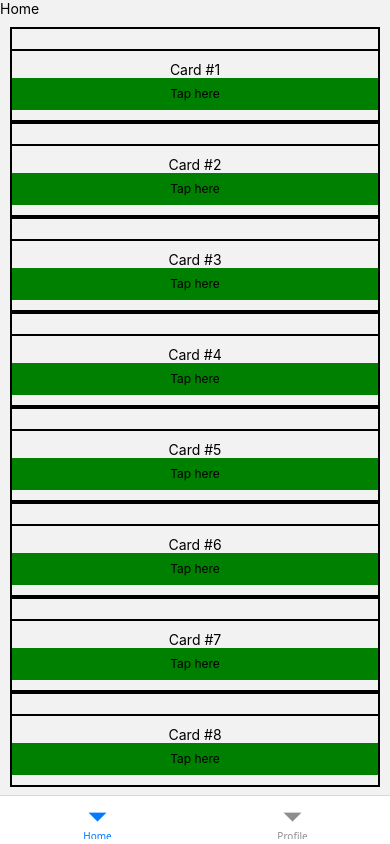
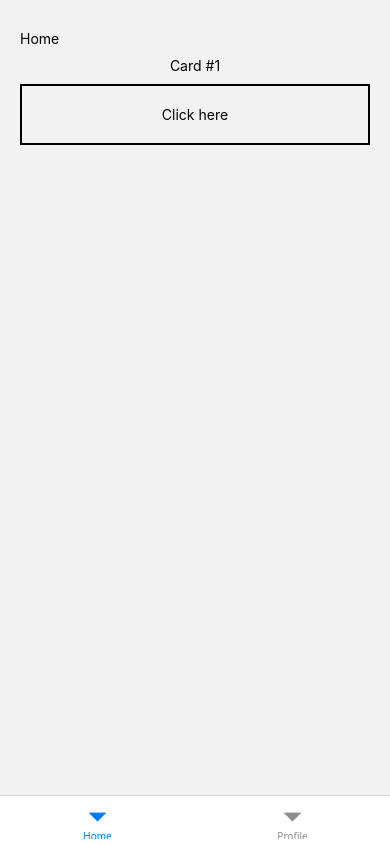
Before and after one commit to nkil123/mySuperApp, a React Native app: screen /Home in a window 390 px wide. Built offline with nearby package versions, Linux system fonts and the light colour scheme.

Commit message:
added card sliding gesture handling

```diff
--- a/src/components/Deck.tsx
+++ b/src/components/Deck.tsx
@@ -1,20 +1,36 @@
-import { View } from 'react-native';
-import React from 'react';
+import { Animated, PanResponder, View } from 'react-native';
+import React, { useRef } from 'react';
 import { DeckDataType } from '../mockData/DeckData';
 
 export type DeckProps = {
   decks: DeckDataType[];
-  renderCard: (props: DeckDataType) => React.JSX.Element;
+  renderCard: (props: DeckDataType, index: number) => React.JSX.Element;
 };
 
 const Deck = ({ decks, renderCard }: DeckProps) => {
-  return (
-    <View style={{ margin: 10 }}>
-      {decks.map((item: DeckDataType) => {
-        return renderCard(item);
-      })}
-    </View>
-  );
+  const pan = useRef(new Animated.ValueXY()).current;
+  const panResponder = useRef(
+    PanResponder.create({
+      onMoveShouldSetPanResponder: () => true,
+      onPanResponderMove: Animated.event([null, { dx: pan.x, dy: pan.y }]),
+      onPanResponderRelease: () => {
+        pan.extractOffset();
+      },
+    }),
+  ).current;
+
+  const renderDecks = () => {
+    return decks.map((item: DeckDataType, index: number) => {
+      if (index === 0) {
+        return (
+          <Animated.View style={pan.getLayout()} {...panResponder.panHandlers}>
+            {renderCard(item, index)}
+          </Animated.View>
+        );
+      }
+    });
+  };
+  return <View>{renderDecks()}</View>;
 };
 
 export default Deck;
--- a/src/screens/Home.tsx
+++ b/src/screens/Home.tsx
@@ -1,5 +1,13 @@
-import { Button, Image, Pressable, Text, View } from 'react-native';
-import React from 'react';
+import {
+  Animated,
+  Button,
+  Image,
+  PanResponder,
+  Pressable,
+  Text,
+  View,
+} from 'react-native';
+import React, { useRef } from 'react';
 import { NativeStackScreenProps } from '@react-navigation/native-stack';
 import { RootStackParamList } from '../navigation/StackNavigator';
 // import { Ball } from '../components/Ball';
@@ -11,43 +19,32 @@ type HomeProps = NativeStackScreenProps<RootStackParamList, 'Home'>;
 const Home = ({ navigation }: HomeProps) => {
   const renderDeckCards = (deckCard: DeckDataType) => {
     return (
-      <View
-        style={{
-          borderWidth: 2,
-          justifyContent: 'center',
-          //   alignItems: 'center',
-        }}
-      >
-        <View
-          style={{
-            padding: 10,
-            alignItems: 'center',
-          }}
-        >
-          <Image src={deckCard.uri} height={300} width={'100%'} />
-        </View>
-        <View style={{ flex: 1, borderTopWidth: 2, paddingVertical: 10 }}>
-          <Text style={{ textAlign: 'center' }}>{deckCard.text}</Text>
-          <Pressable style={{ backgroundColor: 'green', paddingVertical: 10 }}>
-            <Text style={{ textAlign: 'center', fontSize: 12, lineHeight: 12 }}>
-              Tap here
-            </Text>
-          </Pressable>
-        </View>
+      <View>
+        <Image height={200} width={'100%'} src={deckCard.uri} />
+        <Text style={{ textAlign: 'center', paddingVertical: 10 }}>
+          {deckCard.text}
+        </Text>
+        <Pressable>
+          <Text
+            style={{ borderWidth: 2, paddingVertical: 20, textAlign: 'center' }}
+          >
+            {'Click here'}
+          </Text>
+        </Pressable>
       </View>
     );
   };
   return (
-    <View>
+    <View style={{ marginHorizontal: 20, marginVertical: 30 }}>
       <Text>Home</Text>
       {/* <Ball /> */}
       <Deck decks={DeckData} renderCard={renderDeckCards} />
-      <Button
+      {/* <Button
         title="Go to profile"
         onPress={() => {
           navigation.navigate('Profile', { userId: '123' });
         }}
-      />
+      /> */}
     </View>
   );
 };
```
